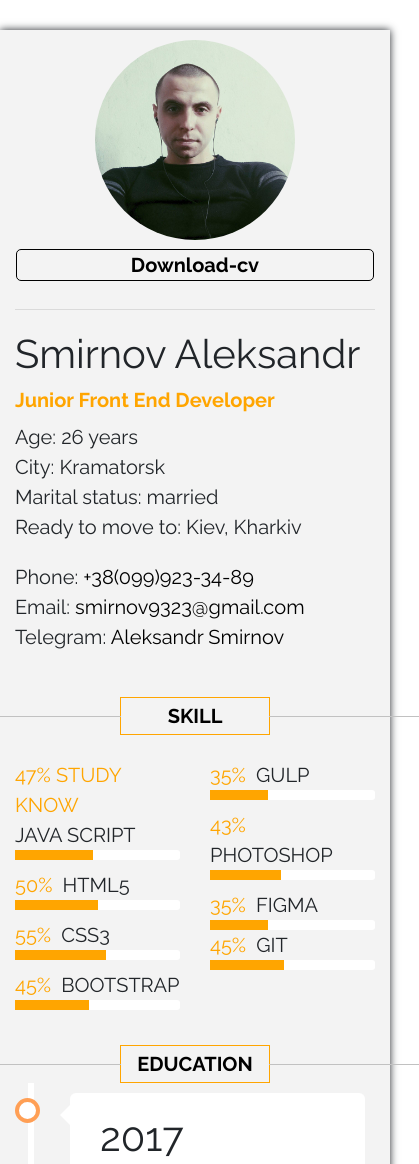
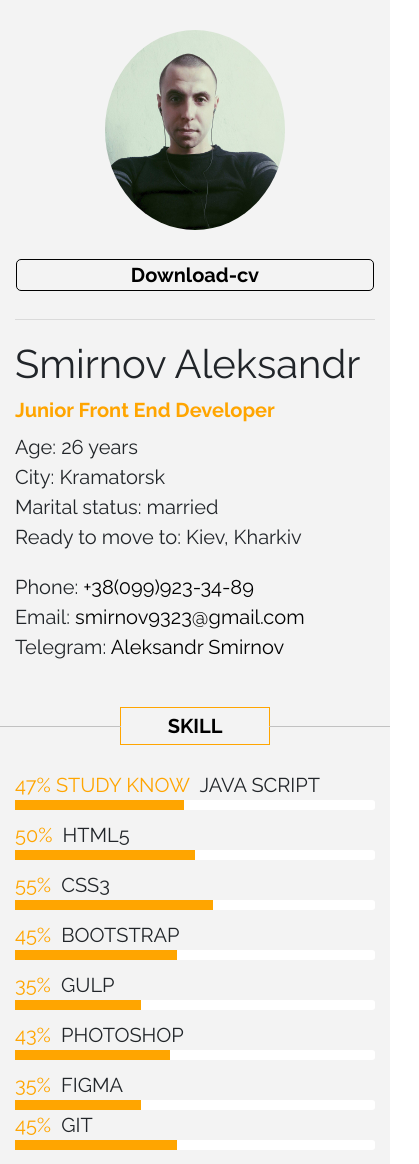
Before and after one commit to Tomas3500/project-site, a website: page index.html in a window 390 px wide. Shown: the top 1164 px of the page, 419 px wide, since content can reach past the window. Drawn offline with nearby package versions, Linux system fonts and the light colour scheme.

Commit message:
responsive

```diff
--- a/index.html
+++ b/index.html
@@ -19,7 +19,7 @@
         <div class="row">
             <div class="col-lg-3 col-md-4 block-left">
                 <div class="row sticky-images">
-                    <div class="block-photo mx-auto">
+                    <div class="col-lg-12 col-md-12 block-photo">
                         <img src="img/my-photo.jpg" alt="my-photo" class="my-photo">
                     </div>
                     <div class="btn">
@@ -41,7 +41,7 @@
                     </div>
                 </div>
                 <div class="row">
-                    <div class="col-lg-5 col-md-6">
+                    <div class="col-lg-5 col-md-auto col-sm-6">
                         <div class="additional-info">
                             <ul class="list-info">
                                 <li>Age: 26 years</li>
@@ -51,7 +51,7 @@
                             </ul>
                         </div>
                     </div>
-                    <div class="col-lg-6 col-md-5">
+                    <div class="col-lg-6 col-md-auto col-sm-6">
                         <div class="additional-info">
                             <ul class="list-info">
                                 <li>Phone:
@@ -72,7 +72,7 @@
                         <h3 class="line_sct">Skill</h3>
                         <section class="skill">
                             <div class="row justify-content-between">
-                                <div class="col col-lg-5 col-md-6 col-sm-5">
+                                <div class="col-12 col-lg-6 col-md-7 col-sm-7">
                                     <div class="my-progress-bar">
                                         <p>
                                             <span>47% Study know</span>
@@ -110,7 +110,7 @@
                                         </div>
                                     </div>
                                 </div>
-                                <div class="col col-lg-5 col-md-6 col-sm-5">
+                                <div class="col col-lg-6 col-md-5 col-sm-5">
                                     <div class="my-progress-bar">
                                         <p>
                                             <span>35%</span>
@@ -227,7 +227,8 @@
     </div>
 </main>
 
-<script src="main.js"></script>
+<script src="main.js" defer></script>
+
 </body>
 
 </html>
--- a/style/css.scss
+++ b/style/css.scss
@@ -19,6 +19,7 @@ h3 {
   margin-top: 30px;
   box-shadow: 0 0 8px;
   padding-top: 10px;
+  overflow: hidden;
 }
 
 .color-bg {
@@ -73,13 +74,30 @@ h3 {
     }
   }
 }
-@media screen and (max-width: 991px) {
+
+@media screen and (max-width: 768px) {
   .sticky-images {
     position: static;
   }
+
 }
-
-
+@media screen and (max-width: 991px){
+  .container {
+    margin-top: 0;
+  }
+}
+@media screen and (max-width: 991px) {
+  .my-progress-bar {
+    font-size: 12px;
+  }
+}
+@media (max-width: 575.98px) {
+  .block-photo img{
+    display: block;
+    max-width: 50%;
+    margin: 20px auto;
+  }
+}
 .btn-cv {
   //font-family: 'Raleway', sans-serif;
   font-weight: 700;
```
Also changed, not shown: style/css.css, 1 other file.
